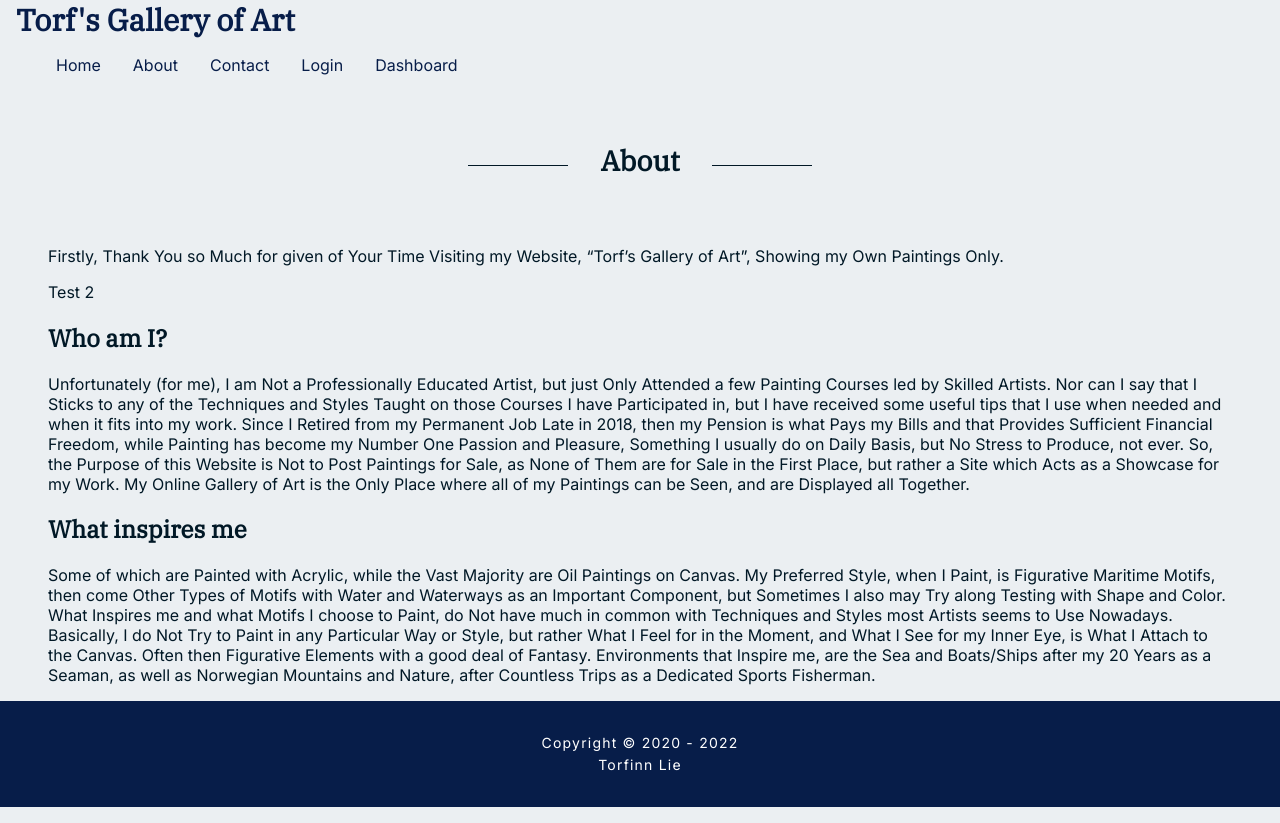
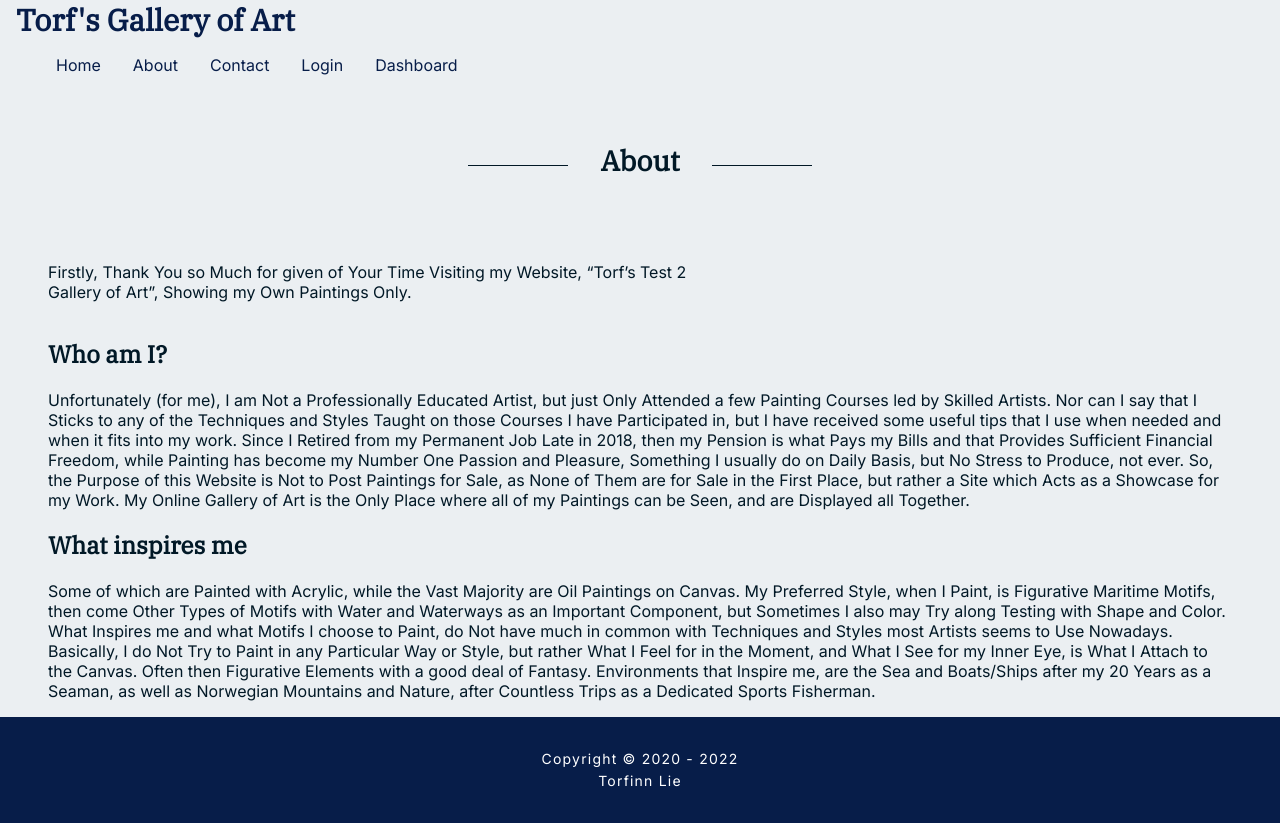
Before and after one commit to lunadragon06/torfs-art-gallery, a React (Create React App) app: page /about in a window 1280 px wide. Built offline with nearby package versions, Linux system fonts and the light colour scheme.

Commit message:
Update _base.scss

```diff
--- a/src/sass/partials/_base.scss
+++ b/src/sass/partials/_base.scss
@@ -33,7 +33,11 @@ $--input: #ffffff;
 $--required: #fb2828;
 $--success: #54c111;
 
-/* CODE STARTS HERE */
+/* HOME */
+* {
+  box-sizing: border-box;
+}
+
 body {
   background: $--white;
   color: $--black;
@@ -51,3 +55,12 @@ body {
 	flex-direction: column;
 	height: $--default-layout;
 }
+
+/* ABOUT */
+.bio {
+  display: flex;
+}
+
+.about {
+  flex: 50%;
+}
```
